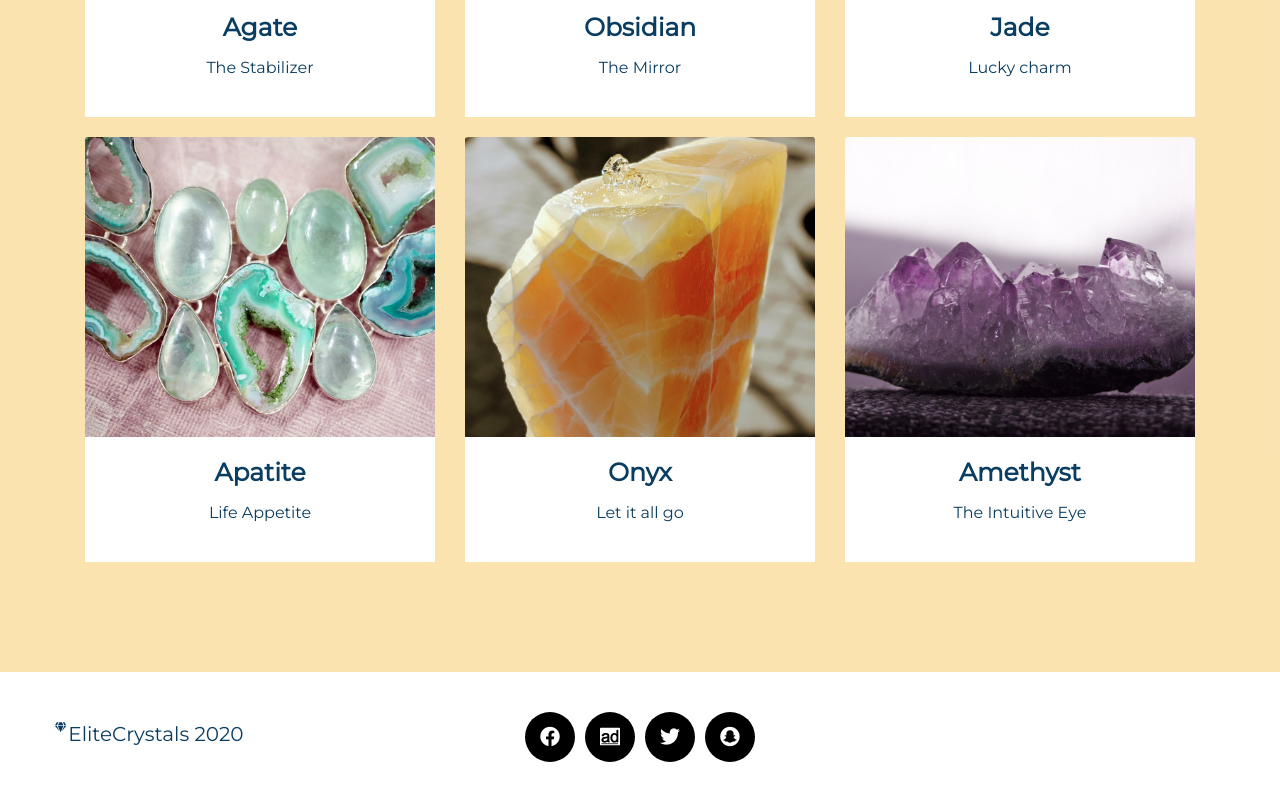
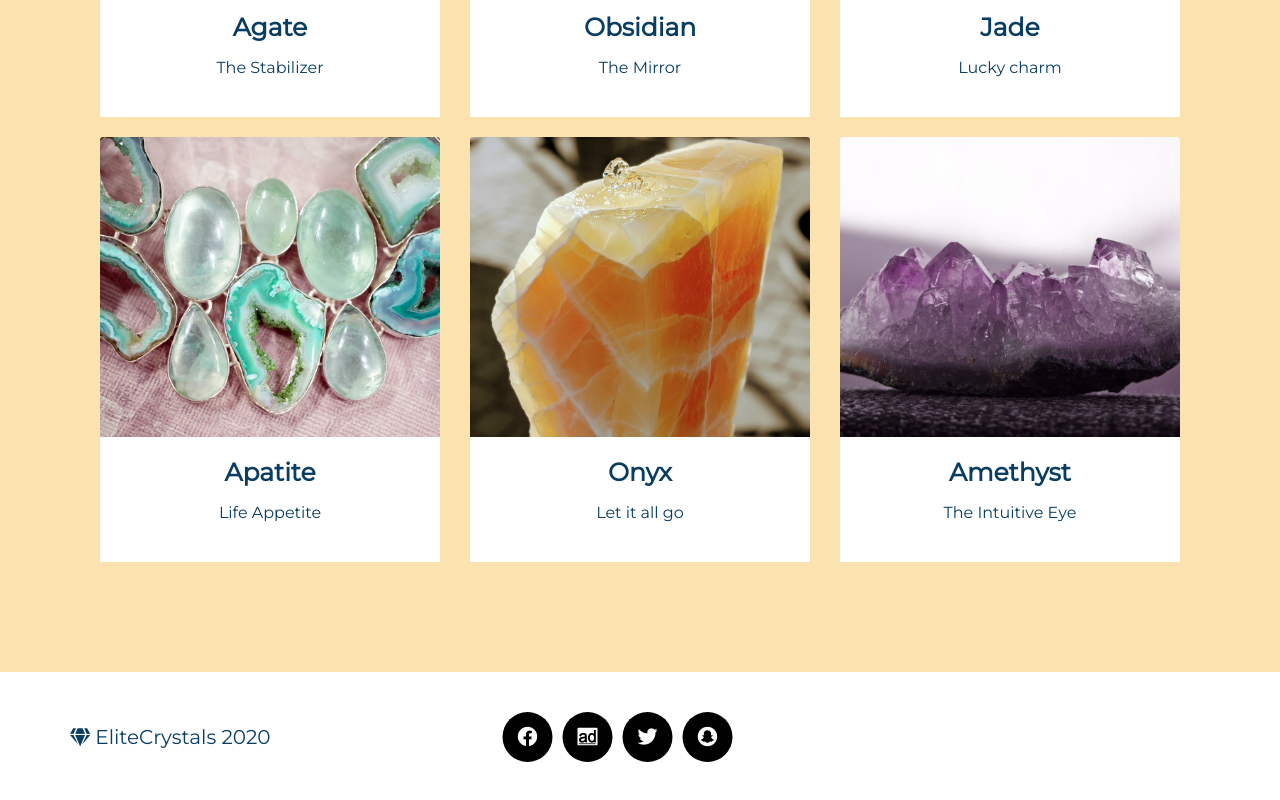
Before and after one commit to Elitese/mode-3.6, a website: page index.html in a window 1280 px wide. Shown: the part 1828-2628 px from the top of the page. Drawn offline with nearby package versions, Linux system fonts and the light colour scheme; a web font is replaced by a local one.

Commit message:
Fix HTML and style for footer

```diff
--- a/index.html
+++ b/index.html
@@ -9,7 +9,6 @@
         <link rel="stylesheet" href="https://stackpath.bootstrapcdn.com/bootstrap/4.1.3/css/bootstrap.min.css" integrity="sha384-MCw98/SFnGE8fJT3GXwEOngsV7Zt27NXFoaoApmYm81iuXoPkFOJwJ8ERdknLPMO" crossorigin="anonymous">
         <link rel="stylesheet" href="css/style.css">
         <script src="https://code.jquery.com/jquery-3.2.1.slim.min.js" integrity="sha384-KJ3o2DKtIkvYIK3UENzmM7KCkRr/rE9/Qpg6aAZGJwFDMVNA/GpGFF93hXpG5KkN" crossorigin="anonymous"></script>
-        <script src="https://maxcdn.bootstrapcdn.com/bootstrap/4.0.0/js/bootstrap.min.js" integrity="sha384-JZR6Spejh4U02d8jOt6vLEHfe/JQGiRRSQQxSfFWpi1MquVdAyjUar5+76PVCmYl" crossorigin="anonymous"></script>
     </head>
 
     <body>
@@ -182,11 +181,11 @@
 
         <div class="container footer">
             <div class="row">
-                <div class="footer-info">
+                <div class="footer-info col-6">
                     <i class="fas fa-gem"></i>
                     <h1>EliteCrystals 2020</h1>
                 </div>
-                <ul class="footer-icons">
+                <ul class="footer-icons col-6">
                     <li><a href="#"><i class="fab fa-facebook"></i>Facebook</a></li>
                     <li><a href="#"><i class="fab fa-adversal"></i>Adversal</a></li>
                     <li><a href="#"><i class="fab fa-twitter"></i>Twitter</a></li>
--- a/sass/style.scss
+++ b/sass/style.scss
@@ -14,7 +14,6 @@ body {
 
 .start-view {
     background-image: url(/images/close-up-shot-of-crystals-3737455.jpg);
-    min-height: 0;
     position: relative;
     background-position: center center;
     background-size: cover;
@@ -203,28 +202,36 @@ body {
     padding: 40px 0;
 }
 
+.row {
+    margin-left: 0;
+    margin-right: 0;
+}
+
 .footer-info {
     display: flex;
-    align-items: flex-start;
-    justify-content: center;
+    align-items: center;
+    padding: 0;
 }
 
 .footer-info i {
-    font-size: 10px;
-    padding-top: 10px;
+    font-size: 18px;
+    margin-right: 5px;
 }
 
 .footer-info h1 {
     font-size: 20px;
-    padding: 10px 2px;
+    padding: 0;
+    margin: 0;
 }
 
 .footer-icons {
     display: flex;
-    position: absolute;
-    right: 50%;
-    transform: translateX(50%);
     margin: 0;
+    padding: 0;
+}
+
+.row ul {
+    transform: translateX(-25%);
     padding: 0;
 }
 
@@ -263,6 +270,9 @@ body {
         flex-direction: column;
     }
 
+    .welcome-view {
+        margin: auto;
+    }
     .title {
         font-size: 25px;
     }
```
Also changed, not shown: css/style.css, images/closeup-photo-of-purple-gemstones-1121123.jpg (deleted), 1 other file.
